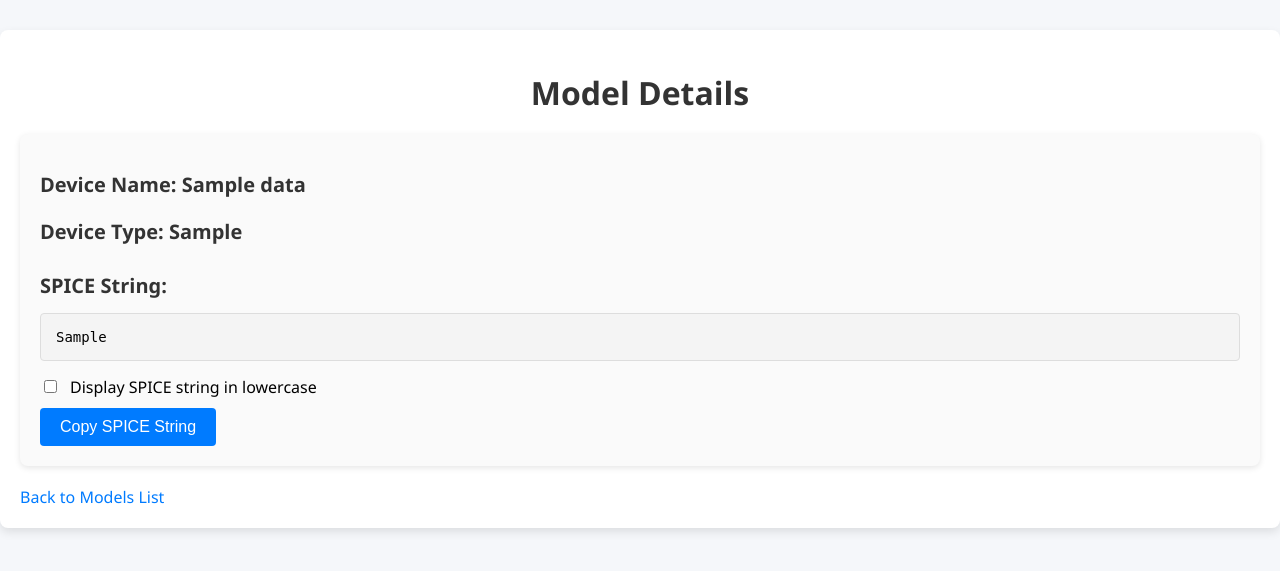
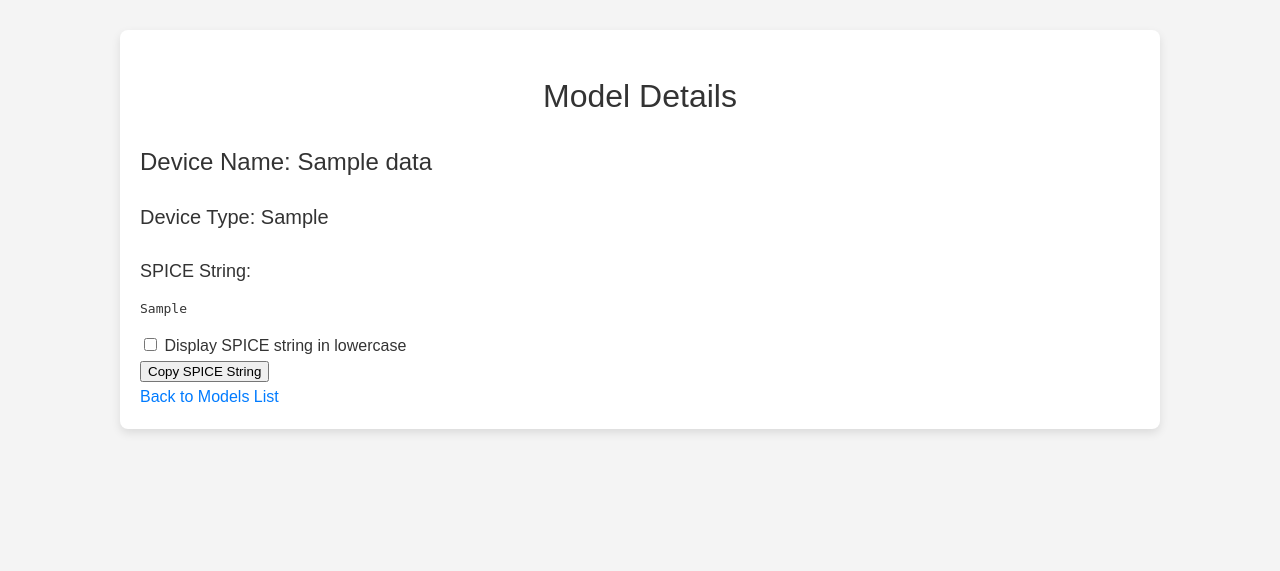
Before and after one commit to hotstaff/spice_model_manager, a Flask app: page /models/1 in a window 1280 px wide. Shown: the top 571 px of the page. Run offline with Flask 3, Linux system fonts and the light colour scheme; tables that the repository leaves empty hold one stand-in row (values such as "Sample post").

Commit message:
modified:   templates/model_detail.html

```diff
--- a/templates/model_detail.html
+++ b/templates/model_detail.html
@@ -5,138 +5,242 @@
     <meta name="viewport" content="width=device-width, initial-scale=1.0">
     <title>Model Detail</title>
     <style>
+        /* ベーススタイル */
         body {
-            font-family: 'Segoe UI', Tahoma, Geneva, Verdana, sans-serif;
-            background-color: #f5f7fa;
+            font-family: 'Arial', sans-serif;
             margin: 0;
             padding: 0;
+            background-color: #f4f4f4;
+            color: #333;
+            line-height: 1.6;
         }
+
+        h1, h2, h3, h4 {
+            font-weight: 400;
+            color: #333;
+        }
+
+        p {
+            font-size: 16px;
+            color: #555;
+            margin-bottom: 1.5em;
+        }
+
+        a {
+            color: #007bff;
+            text-decoration: none;
+        }
+
+        a:hover {
+            text-decoration: underline;
+        }
+
+        /* コンテナ */
         .container {
-            max-width: 1280px;
+            max-width: 1000px; /* 黄金比に近い最大幅 */
             margin: 30px auto;
             padding: 20px;
             background-color: #ffffff;
             border-radius: 8px;
             box-shadow: 0 4px 10px rgba(0, 0, 0, 0.1);
+            width: calc(100% - 40px);
+            max-height: calc(100vh / 1.618); /* 黄金比を意識した高さ */
         }
+
+        /* 見出し */
         h1 {
             text-align: center;
-            color: #333;
-            font-size: 32px;
+            font-size: 32px; /* 黄金比に基づくサイズ */
             margin-bottom: 20px;
         }
-        h2, h3, h4 {
-            color: #333;
+
+        h2 {
+            font-size: 24px; /* 白銀比に基づくサイズ */
+            margin-bottom: 15px;
+        }
+
+        h3 {
             font-size: 20px;
+            margin-bottom: 12px;
+        }
+
+        h4 {
+            font-size: 18px;
             margin-bottom: 10px;
         }
-        .model-info {
-            padding: 20px;
-            border-radius: 8px;
-            background-color: #fafafa;
-            box-shadow: 0 2px 6px rgba(0, 0, 0, 0.1);
-        }
-        pre {
-            background-color: #f4f4f4;
-            padding: 15px;
-            border: 1px solid #ddd;
-            border-radius: 4px;
-            overflow-x: auto;
-            font-size: 14px;
-            white-space: pre-wrap;
-        }
-        .copy-button {
-            margin-top: 10px;
-            padding: 10px 20px;
-            font-size: 16px;
-            color: white;
-            background-color: #007BFF;
-            border: none;
-            border-radius: 4px;
-            cursor: pointer;
-            transition: background-color 0.3s ease;
-        }
-        .copy-button:hover {
-            background-color: #0056b3;
-        }
-        a {
-            display: inline-block;
-            margin-top: 20px;
-            text-decoration: none;
-            color: #007BFF;
-            font-size: 16px;
+
+        /* 画像のスタイル */
+        .image-container {
             text-align: center;
-        }
-        a:hover {
-            text-decoration: underline;
-        }
-        .lowercase-toggle {
-            margin-top: 15px;
-            display: flex;
-            align-items: center;
-        }
-        .lowercase-toggle label {
-            margin-left: 10px;
-            font-size: 16px;
+            margin-bottom: 30px;
         }
 
+        .image-container img {
+            max-width: 100%;
+            height: auto;
+            width: 100%;
+            max-width: 800px; /* 黄金比を意識した画像サイズ */
+            margin: 0 auto;
+        }
+
+        /* グリッドレイアウト */
         .image-grid {
             display: grid;
-            grid-template-columns: repeat(2, 1fr);
+            grid-template-columns: repeat(2, 1fr); /* 2カラム */
             gap: 20px;
-            margin-top: 20px;
-        }
-        .image-item {
-            text-align: center;
-        }
-        img {
-            max-width: 100%;
-            height: auto;
-            border-radius: 4px;
-        }
-        .image-container img {
-            max-width: 100%; /* 親要素の幅に応じて広がる */
-            height: auto;    /* 高さを自動調整 */
+            margin: 0 auto;
+            width: calc(100% - 40px); /* 黄金比に基づいた間隔 */
         }
 
-        /* 印刷時の設定 */
-        @media print {
-            img {
-                display: block;
-                margin: 10px auto;
-                max-width: 100%;  /* 画像の最大幅を100%に変更 */
-                height: auto;     /* 高さは自動調整 */
-                width: 100%;      /* 印刷時に画像の幅を100%に設定 */
-            }
-        }
-
-        /* モバイルデバイス用 */
+        /* レスポンシブデザイン (白銀比に基づく調整) */
         @media (max-width: 600px) {
             body {
                 font-size: 14px;
             }
+
             .container {
                 padding: 15px;
+                max-width: calc(100vw - 30px); /* 白銀比に基づくサイズ調整 */
             }
+
             h1 {
                 font-size: 28px;
             }
+
             h2, h3, h4 {
                 font-size: 18px;
             }
-            pre {
+
+            .image-container img {
+                max-width: 100%;
+                width: 100%;
+            }
+
+            .image-grid {
+                grid-template-columns: 1fr; /* モバイルで1カラム */
+            }
+        }
+
+        /* 印刷用スタイル */
+        @media print {
+            body {
                 font-size: 12px;
             }
-            .copy-button {
-                padding: 8px 16px;
-                font-size: 14px;
+
+            .container {
+                max-width: 100%;
+                padding: 10px;
             }
-            .lowercase-toggle label {
-                font-size: 14px;
+
+            h1 {
+                font-size: 28px;
             }
-            a {
-                font-size: 14px;
+
+            h2 {
+                font-size: 22px;
             }
+
+            img {
+                display: block;
+                margin: 10px auto;
+                max-width: 100%;
+                height: auto;
+            }
+
+            .image-grid {
+                display: block;
+                grid-template-columns: none;
+            }
+        }
+
+        /* フッター */
+        footer {
+            background-color: #333;
+            color: #fff;
+            padding: 20px;
+            text-align: center;
+        }
+
+        footer a {
+            color: #fff;
+        }
+
+        footer a:hover {
+            text-decoration: underline;
+        }
+
+        /* ボタン */
+        .btn {
+            display: inline-block;
+            background-color: #007bff;
+            color: #fff;
+            padding: 10px 20px;
+            font-size: 16px;
+            border-radius: 4px;
+            text-align: center;
+            text-decoration: none;
+            margin: 10px 0;
+        }
+
+        .btn:hover {
+            background-color: #0056b3;
+        }
+
+        /* タイトル、サブタイトル、テキストのスタイリング */
+        .subtitle {
+            font-size: 18px;
+            font-weight: 500;
+            margin-bottom: 20px;
+        }
+
+        .text-large {
+            font-size: 22px; /* 白銀比に基づくサイズ */
+            font-weight: 600;
+            color: #333;
+            margin-bottom: 20px;
+        }
+
+        .text-small {
+            font-size: 14px;
+            color: #777;
+        }
+
+        /* その他のスタイル */
+        .card {
+            background-color: #f9f9f9;
+            border-radius: 8px;
+            padding: 20px;
+            box-shadow: 0 4px 10px rgba(0, 0, 0, 0.1);
+            margin: 20px 0;
+        }
+
+        .card h3 {
+            font-size: 20px;
+            margin-bottom: 10px;
+        }
+
+        .card p {
+            font-size: 16px;
+        }
+
+        /* セクションごとのレイアウト */
+        .section {
+            padding: 40px 20px;
+        }
+
+        .section:nth-child(even) {
+            background-color: #f0f0f0;
+        }
+
+        .section h2 {
+            font-size: 26px; /* 黄金比に基づいた見出しサイズ */
+            text-align: center;
+            margin-bottom: 20px;
+        }
+
+        .section p {
+            text-align: center;
+            font-size: 16px;
         }
     </style>
     <script>
```
